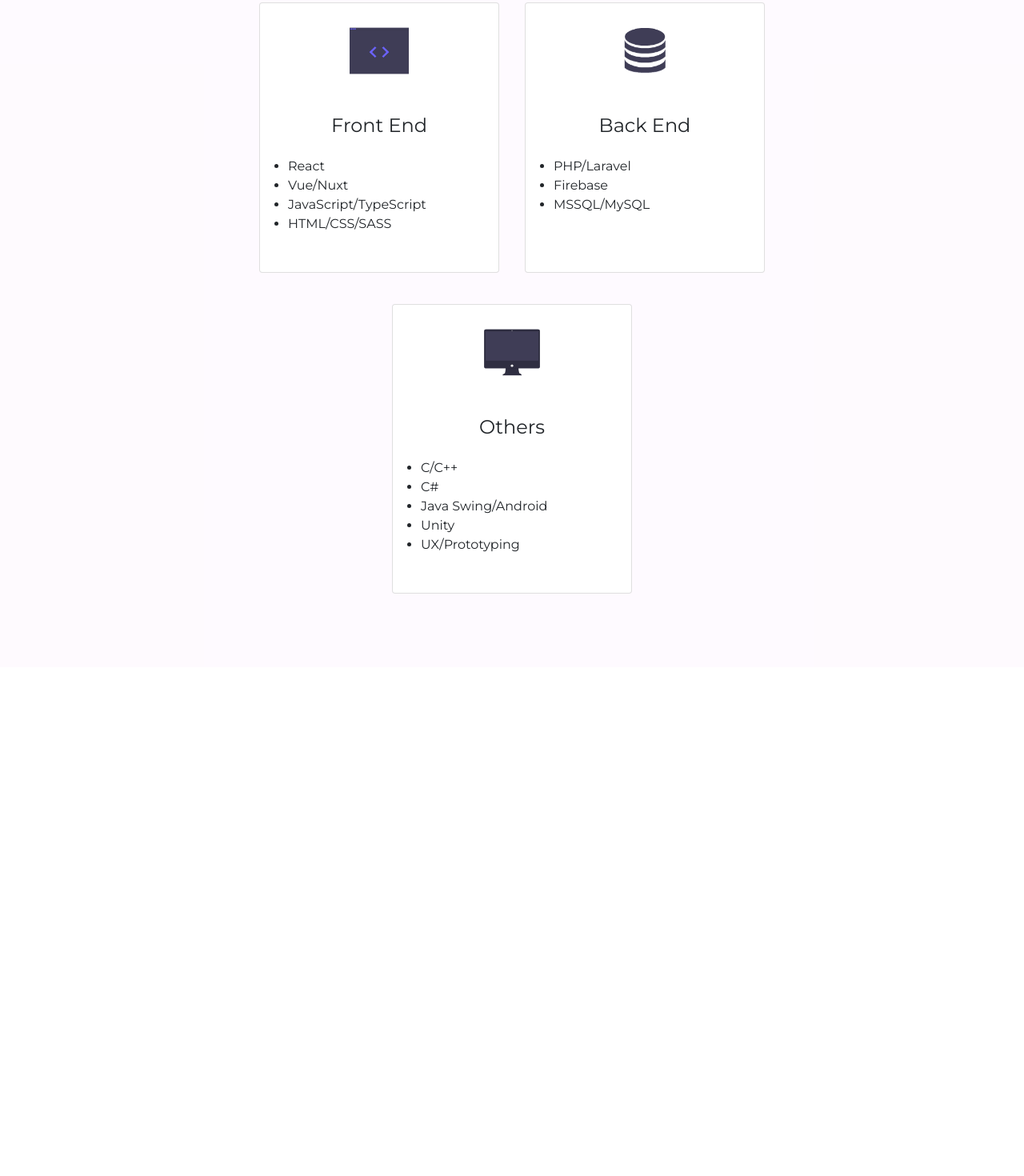
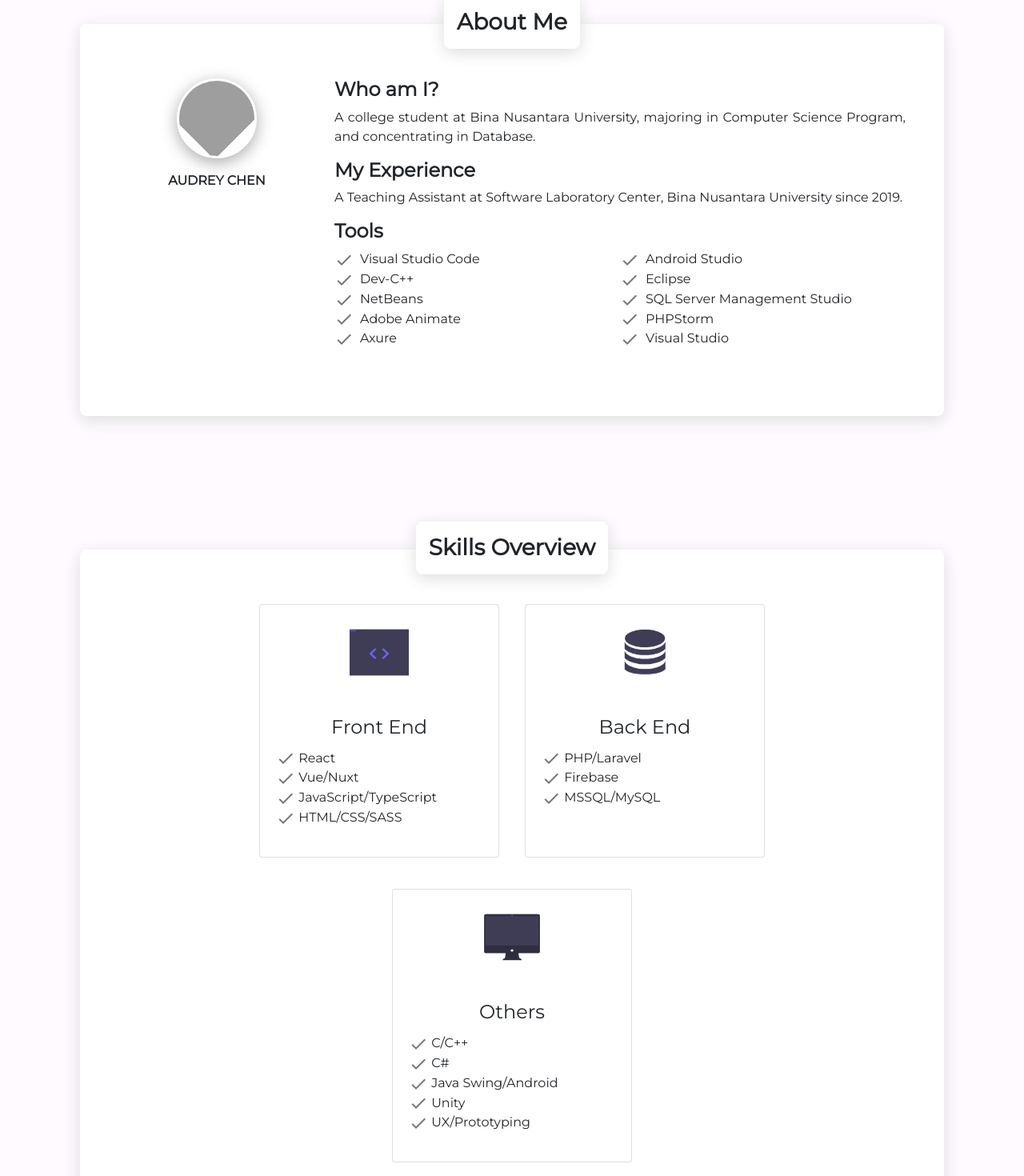
Before and after one commit to ac19-1/ac_portfolio, a Nuxt app: page / in a window 1280 px wide. Shown: the part 937-2407 px from the top of the page at 80% size. Before the commit the page ends 1771 px from the top, so only its background shows below. Built offline with nearby package versions, Linux system fonts and the light colour scheme; grey boxes are pictures that could not be loaded.

Commit message:
tabs changed to cards

```diff
--- a/layouts/default.vue
+++ b/layouts/default.vue
@@ -14,7 +14,7 @@
     width: 8px;
   }
   ::-webkit-scrollbar-track{
-    background: transparent;
+    background: #dddddd;
   }
   ::-webkit-scrollbar-thumb{
     background: #777777;
--- a/pages/index.vue
+++ b/pages/index.vue
@@ -1,18 +1,27 @@
 <template>
   <div class="outer">
     <div class="header">
-      <div id="circle">
-        <img alt="profile_photo" src="~/assets/images/profile/profile.jpg" width="100%">
+      <transition name="fade">
+        <div id="circle" v-if="profileLoad">
+          <img v-if="profileLoad" alt="profile_photo" src="~/assets/images/profile/profile.jpg" width="100%">
         </div>
+      </transition>
       <div class="greetings">
-        <img id="hello" src="~/assets/images/profile/hello.png" alt="Hello" height="10%">
-        <img id="name" src="~/assets/images/profile/name.png" alt="I'm Audrey" height="10%">
-        <div class="job">
+        <transition name="hello-slide-fade">
+          <img alt="Hello," src="~/assets/images/profile/hello.png" height="10%" id="hello" v-if="profileLoad">
+        </transition>
+        <transition name="name-slide-fade">
+          <img alt="I'm Audrey" src="~/assets/images/profile/name.png" height="10%" id="name" v-if="profileLoad">
+        </transition>
+        <transition name="job-slide-fade">
+          <div id="job" class="job" v-if="jobLoad">
             <div class="job-title d-flex justify-content-center">A Junior Front End Developer and Designer</div>
             <div class="d-flex justify-content-center">I love developing beautiful website</div>
           </div>
+        </transition>
       </div>
-      <div class="d-flex justify-content-center align-items-flex-end">
+      <transition name="job-slide-fade">
+        <div id="button" class="d-flex justify-content-center align-items-flex-end" v-if="buttonLoad">
           <button
             class="no-outline font-weight-bold text-capitalize letter-spacing-15"
             @click="scrollDown"
@@ -21,65 +30,12 @@
           </button>
 
         </div>
+      </transition>
     </div>
     <div class="container m-height-full">
-      <v-tabs grow v-model="tab" color="#e3a0b6">
-        <v-tab>Skills Overview</v-tab>
-        <v-tab>About</v-tab>
-        <!-- <v-tab>Work</v-tab> -->
-      </v-tabs>
-      <v-tabs-items v-model="tab" style="background:transparent">
-        <v-tab-item>
-          <div class="skills-overview container">
-            <div class="p-5 skills d-flex justify-content-center flex-wrap">
-              <b-card
-                class="skill-pancake-flex mx-3"
-                img-src="~/assets/images/skills/frontend.png"
-                img-alt="frontend"
-              >
-                <b-card-title class="text-center">Front End</b-card-title>
-                <b-card-text>
-                  <div class="container">
-                    <ul>
-                      <li v-for="x in skills.frontend" :key="x">{{x}}</li>
-                    </ul>
-                  </div>
-                </b-card-text>
-              </b-card>
-              <b-card
-                class="skill-pancake-flex mx-3"
-                img-src="~/assets/images/skills/backend.png"
-                img-alt="backend"
-              >
-                <b-card-title class="text-center">Back End</b-card-title>
-                <b-card-text>
-                  <div class="container">
-                    <ul>
-                      <li v-for="x in skills.backend" :key="x">{{x}}</li>
-                    </ul>
-                  </div>
-                </b-card-text>
-              </b-card>
-              <b-card
-                class="skill-pancake-flex mx-3"
-                img-src="~/assets/images/skills/others.png"
-                img-alt="others"
-              >
-                <b-card-title class="text-center">Others</b-card-title>
-                <b-card-text>
-                  <div class="container">
-                    <ul>
-                      <li v-for="x in skills.others" :key="x">{{x}}</li>
-                    </ul>
-                  </div>
-                </b-card-text>
-              </b-card>
-            </div>
-          </div>
-        </v-tab-item>
-        <v-tab-item>
-          <div class="about container">
-            <div class="p-5 about d-flex justify-content-center flex-wrap">
+      <div class="about container m-height-full d-flex justify-content-center align-items-center">
+        <div class="p-5 about d-flex justify-content-center flex-wrap bg-white border-radius-8 box-shadow position-relative">
+          <h3 class="font-weight-bold position-absolute bg-white box-shadow border-radius-8 p-3" style="top:-35px">About Me</h3>
           <div style="margin:2% 0; display:grid; grid-template-columns: 25% 75%;" class="w-100">
             <div>
               <div class="d-flex justify-content-center">
@@ -93,36 +49,93 @@
             </div>
             <div class="profile-summary ml-4">
               <div>
-                    <h4>Who am I?</h4>
+                <h4 class="font-weight-bold">Who am I?</h4>
                 <p class="text-justify">A college student at Bina Nusantara University, majoring in Computer Science Program, and concentrating in Database.</p>
               </div>
               <div>
-                    <h4>My Experience</h4>
-                    <p class="text-justify">A Teaching Assistant at Software Laboratory Center, BINUS University since 2019.</p>
+                <h4 class="font-weight-bold">My Experience</h4>
+                <p class="text-justify">A Teaching Assistant at Software Laboratory Center, Bina Nusantara University since 2019.</p>
               </div>
               <div>
-                    <h4>Tools</h4>
+                <h4 class="font-weight-bold">Tools</h4>
+                <div style="display:grid; grid-template-columns:50% 50%" class="mb-3">
                   <div class="tools" v-for="x in tools" :key="x">
-                      <div class="icon">
-
+                    <div class="icon mr-2">
+                      <v-icon>mdi-check</v-icon>
                     </div>
                     <div class="ide">{{x.name}}</div>
                   </div>
                 </div>
               </div>
+              <!-- <div>
+                <h4 class="font-weight-bold">Working Environment</h4>
+              </div> -->
             </div>
           </div>
         </div>
-        </v-tab-item>
-        <!-- <v-tab-item>
-          <div class="work container">
+      </div>
+
+      <div class="skills-overview container m-height-full d-flex justify-content-center align-items-center">
+        <div class="p-5 bg-white d-flex justify-content-center align-items-center flex-wrap flex-column  border-radius-8 box-shadow position-relative">
+          <h3 class="font-weight-bold position-absolute bg-white box-shadow border-radius-8 p-3" style="top:-35px">Skills Overview</h3>
+          <div class="skills d-flex justify-content-center flex-wrap">
+            <b-card
+              class="skill-pancake-flex mx-3"
+              img-src="~/assets/images/skills/frontend.png"
+              img-alt="frontend"
+            >
+              <b-card-title class="text-center">Front End</b-card-title>
+              <b-card-text>
+                <div class="">
+                  <ul>
+                    <li v-for="x in skills.frontend" :key="x">
+                      <v-icon>mdi-check</v-icon>
+                      {{x}}
+                    </li>
+                  </ul>
+                </div>
+              </b-card-text>
+            </b-card>
+            <b-card
+              class="skill-pancake-flex mx-3"
+              img-src="~/assets/images/skills/backend.png"
+              img-alt="backend"
+            >
+              <b-card-title class="text-center">Back End</b-card-title>
+              <b-card-text>
+                <div class="">
+                  <ul>
+                    <li v-for="x in skills.backend" :key="x">
+                      <v-icon>mdi-check</v-icon>
+                      {{x}}
+                    </li>
+                  </ul>
+                </div>
+              </b-card-text>
+            </b-card>
+            <b-card
+              class="skill-pancake-flex mx-3"
+              img-src="~/assets/images/skills/others.png"
+              img-alt="others"
+            >
+              <b-card-title class="text-center">Others</b-card-title>
+              <b-card-text>
+                <div class="">
+                  <ul>
+                    <li v-for="x in skills.others" :key="x">
+                      <v-icon>mdi-check</v-icon>
+                      {{x}}
+                    </li>
+                  </ul>
+                </div>
+              </b-card-text>
+            </b-card>
+          </div>
+        </div>
+      </div>
 
     </div>
-        </v-tab-item> -->
-      </v-tabs-items>
-    </div>
     <div class="floating-button">
-      <transition name="fade">
       <v-btn
         fixed
         bottom
@@ -137,7 +150,6 @@
       >
         <v-icon>mdi-chevron-up</v-icon>
       </v-btn>
-      </transition>
     </div>
   </div>
 </template>
@@ -153,6 +165,9 @@ export default {
   data() {
     return {
       scrollTop: 0,
+      profileLoad: false,
+      jobLoad: false,
+      buttonLoad: false,
       skills: {
         frontend: [
           'React',
@@ -175,37 +190,16 @@ export default {
       },
       tab: null,
       tools: [
-        {
-          name: 'Visual Studio Code'
-        },
-        {
-          name: 'Android Studio'
-        },
-        {
-          name: 'Dev-C++'
-        },
-        {
-          name: 'Eclipse'
-        },
-        {
-          name: 'NetBeans'
-        },
-        {
-          name: 'SQL Server Management Studio'
-        },
-        {
-          name: 'Adobe Animate'
-        },
-        {
-          name: 'PHPStorm'
-        },
-        {
-          name: 'Axure'
-        },
-        {
-          name: 'Visual Studio'
-        }
-
+        { name: 'Visual Studio Code' },
+        { name: 'Android Studio' },
+        { name: 'Dev-C++' },
+        { name: 'Eclipse' },
+        { name: 'NetBeans' },
+        { name: 'SQL Server Management Studio' },
+        { name: 'Adobe Animate' },
+        { name: 'PHPStorm' },
+        { name: 'Axure' },
+        { name: 'Visual Studio' },
       ]
     }
   },
@@ -229,17 +223,43 @@ export default {
       let hello = document.querySelector('#hello')
       let name = document.querySelector('#name')
       let circle = document.querySelector('#circle')
+      let job = document.querySelector('#job')
+      let button = document.querySelector('#button')
       let scrollPercentage = Math.floor(window.scrollY/window.innerHeight*100)
 
-      hello.style.transform = `translate(-30% ,-${30+scrollPercentage*3}%)`
-      name.style.transform = `translate(-80% ,-${70+scrollPercentage*18}%)`
-      circle.style.transform = `translate(-50% ,-${40+scrollPercentage*3}%)`
+      hello.style.transform = `translate(-30% ,-${30+scrollPercentage*6}%)`
+      name.style.transform = `translate(-80% ,-${70+scrollPercentage*6}%)`
+      circle.style.transform = `translate(-50% ,-${40+scrollPercentage*2}%)`
+      job.style.transform = `translateY(-${90+scrollPercentage*6}%)`
+      button.style.transform = `translateY(-${scrollPercentage*8}%)`
+
+      job.style.opacity =
+      button.style.opacity =
+      hello.style.opacity =
+      name.style.opacity =
+      circle.style.opacity = `${100-scrollPercentage*2}%`
+
+    },
+    firstLoad(){
+      setTimeout(() => {
+        this.profileLoad = true
+      }, 1000);
+
+      setTimeout(() => {
+        this.jobLoad = true
+      }, 1500);
+
+      setTimeout(() => {
+        this.buttonLoad = true
+      }, 2000);
     }
   },
 
   mounted() {
+    this.backToTop()
+    this.setScrollTop()
+    this.firstLoad()
     window.addEventListener('scroll', this.scrollHandler)
-    this.setScrollTop()
   }
 }
 </script>
@@ -263,6 +283,10 @@ export default {
     background-image: linear-gradient(to left, #fce4ec 0%, #fce4ec 50%,#e3eeff 50%, #e3eeff 100%);
     width: 100%;
     height: 100vh;
+  }
+
+  .skills-overview li {
+    list-style-type: none;
   }
 
   #circle, .profile{
@@ -302,8 +326,9 @@ export default {
 
   .job {
     position: absolute;
-    bottom: 10%;
+    top: 90%;
     width: 100%;
+    transform: translateY(-90%)
   }
 
   .job-title{
@@ -334,11 +359,45 @@ export default {
   }
 
   .fade-enter-active, .fade-leave-active{
-    transition: opacity 0.1s;
+    transition: opacity 1.5s !important;
   }
 
   .fade-enter, .fade-leave-to {
-    opacity: 0;
+    opacity: 0 !important;
+  }
+
+  .hello-slide-fade-enter-active, .hello-slide-fade-leave-active{
+    transition: all 1.5s ease !important;
+  }
+
+  .hello-slide-fade-enter, .hello-slide-fade-leave-to{
+    position: absolute !important;
+    top: 30% !important;
+    left: 26% !important;
+    transform: translate(-26%, -30%) !important;
+    opacity: 0 !important;
+  }
+
+  .name-slide-fade-enter-active, .name-slide-fade-leave-active{
+    transition: all 1.5s ease !important;
+  }
+
+  .name-slide-fade-enter, .name-slide-fade-leave-to{
+    position: absolute !important;
+    top: 70% !important;
+    left: 84% !important;
+    transform: translate(-84%, -70%) !important;
+    opacity: 0 !important;
+  }
+
+  .job-slide-fade-enter-active, .job-slide-fade-leave-active{
+    transition: all 1.5s ease !important;
+  }
+
+  .job-slide-fade-enter, .job-slide-fade-leave-to{
+    top: 85% !important;
+    transform: translateY(-85%) !important;
+    opacity: 0 !important;
   }
 
   .letter-spacing-15 {
@@ -368,4 +427,12 @@ export default {
   .tools {
     display: flex;
   }
+
+  .border-radius-8{
+    border-radius: 8px
+  }
+
+  .box-shadow {
+    box-shadow: 0px 5px 20px 0px #dddddd;
+  }
 </style>
```
Lines whose indentation alone changed are shown as unchanged.
